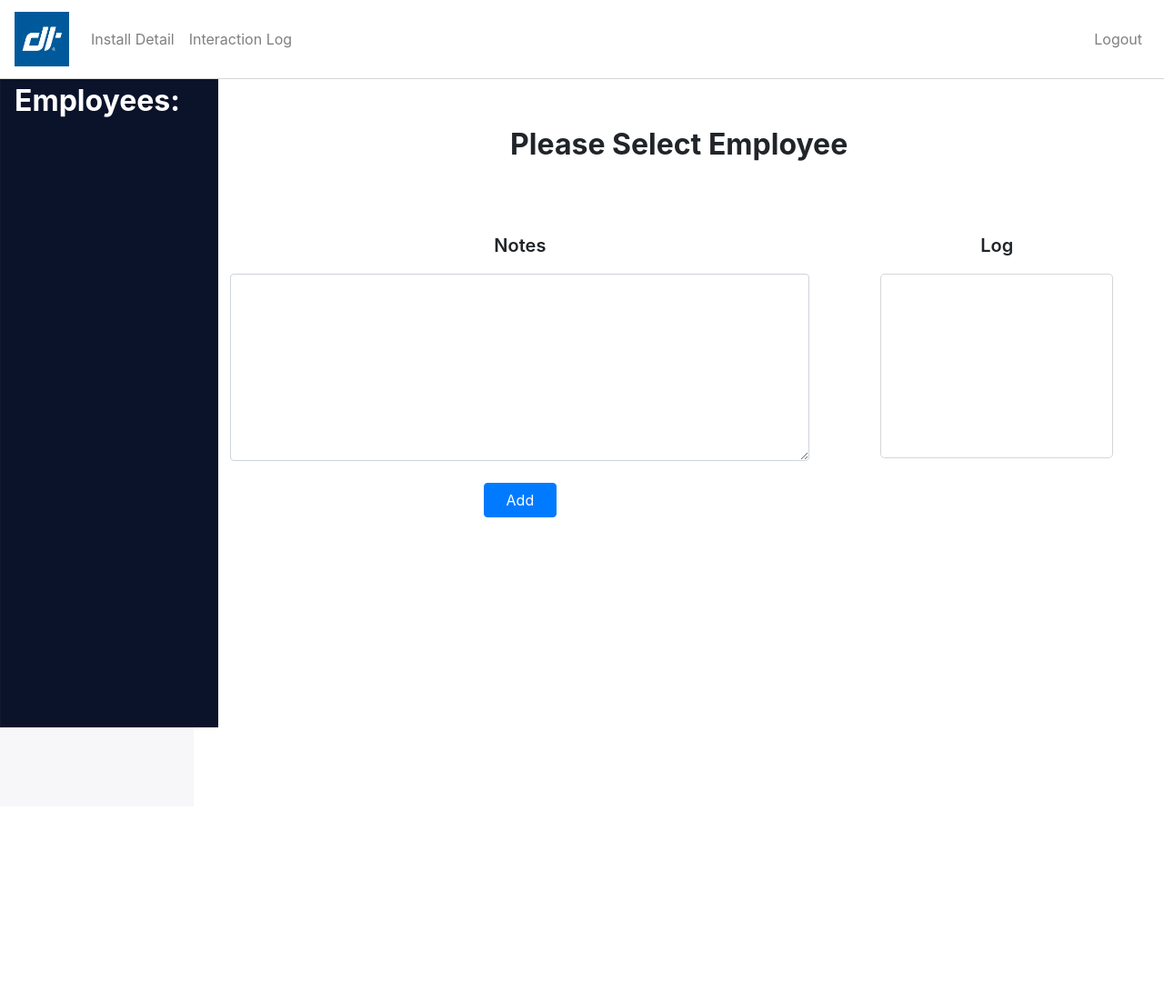
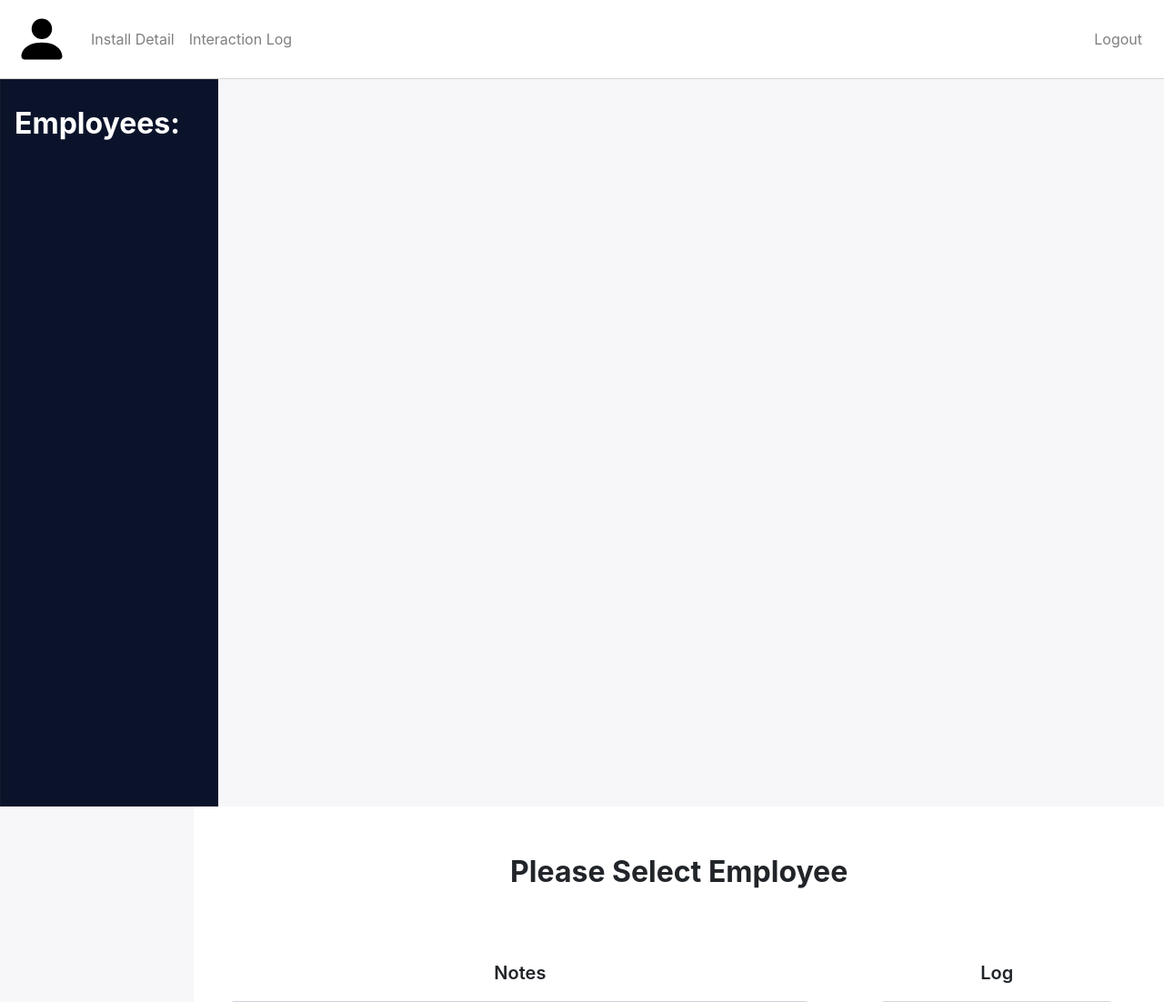
Before and after one commit to PaytonDev/Install_Hub, a Flask app: template templates/user/interaction-log.html in a window 1280 px wide. Shown: the top 1102 px of the page at 91% size. Before the commit the page ends 800 px from the top, so only its background shows below. Run offline with Flask 2, Linux system fonts and the light colour scheme; the template is opened without the code that fills it, so the values that code supplies are empty; some libraries are stand-ins or nearby versions.

Commit message:
Design Changes for interaction log sidebar

```diff
--- a/app.py
+++ b/app.py
@@ -12,7 +12,7 @@ from flask_cors import CORS
 USER_KEY = 'curr_user'
 app = Flask(__name__)
 
-app.config['SQLALCHEMY_DATABASE_URI'] = 'POSTGRES_URI'
+app.config['SQLALCHEMY_DATABASE_URI'] = 'postgres://gaiswhdp:B_EhPunPMypP2JlJ-K4lJj7qNsePeK0f@batyr.db.elephantsql.com/gaiswhdp'
 app.config['SQLALCHEMY_TRACK_MODIFICATIONS'] = False
 app.config['SQLALCHEMY_ECHO'] = True
 app.config["SECRET_KEY"] = os.environ.get('SECRET_KEY', 'thisiswild')
--- a/static/app.css
+++ b/static/app.css
@@ -80,7 +80,7 @@ main {
 }
 
 .side-div {
-    margin-top: 30%;
+    height: 100%;
 }
 
 .employee-header {
@@ -90,7 +90,7 @@ main {
 }
 
 .sidebar {
-    position: fixed;
+    position: relative;
     top:0px;
     bottom: 0;
     left: 0;
--- a/templates/user/base.html
+++ b/templates/user/base.html
@@ -5,12 +5,13 @@
     <meta name="viewport" content="width=device-width, initial-scale=1.0">
     <title>Install Task Manager</title>
     <link rel="stylesheet" href="https://cdn.jsdelivr.net/npm/bootstrap@4.6.0/dist/css/bootstrap.min.css" integrity="sha384-B0vP5xmATw1+K9KRQjQERJvTumQW0nPEzvF6L/Z6nronJ3oUOFUFpCjEUQouq2+l" crossorigin="anonymous">
+    <link rel="stylesheet" href="https://cdn.jsdelivr.net/npm/bootstrap-icons@1.5.0/font/bootstrap-icons.css">
     <link rel="stylesheet" href="/static/app.css">
     <link rel="shortcut icon" href="/static/favicon.ico" type="image/x-icon">
 </head>
 <body>
     <header class="navbar navbar-expand-lg navbar-light">
-          <a class="navbar-brand" href="/user/{{ user.userid }}/detail"><img src="/static/Dealertrack_Core_Symbol_Blue_RGB.png"></a>
+          <a class="navbar-brand" href="/user/{{ user.userid }}/detail"><img src="/static/person-fill.svg"></a>
           <button class="navbar-toggler" type="button" data-toggle="collapse" data-target="#navbarSupportedContent" aria-controls="navbarSupportedContent" aria-expanded="false" aria-label="Toggle navigation">
             <span class="navbar-toggler-icon"></span>
           </button>
--- a/templates/user/interaction-log.html
+++ b/templates/user/interaction-log.html
@@ -3,8 +3,8 @@
 {% block content %}
 <div class="container-fluid">
     <div class="row">
-        <nav class="col-2 d-md-block collapse sidebar pt-3 h-100" id="sidebarMenu">
-            <div class="position-sticky side-div">
+        <nav class="col-2 d-md-block collapse sidebar pt-3" id="sidebarMenu">
+            <div class="side-div">
                 <ul class="nav flex-column">
                     <li class=" nav-item employee-header my-2 ">Employees:</li>
                     {% for emp in dealer.employees %}
```
Also changed, not shown: static/person-fill.svg (added).
